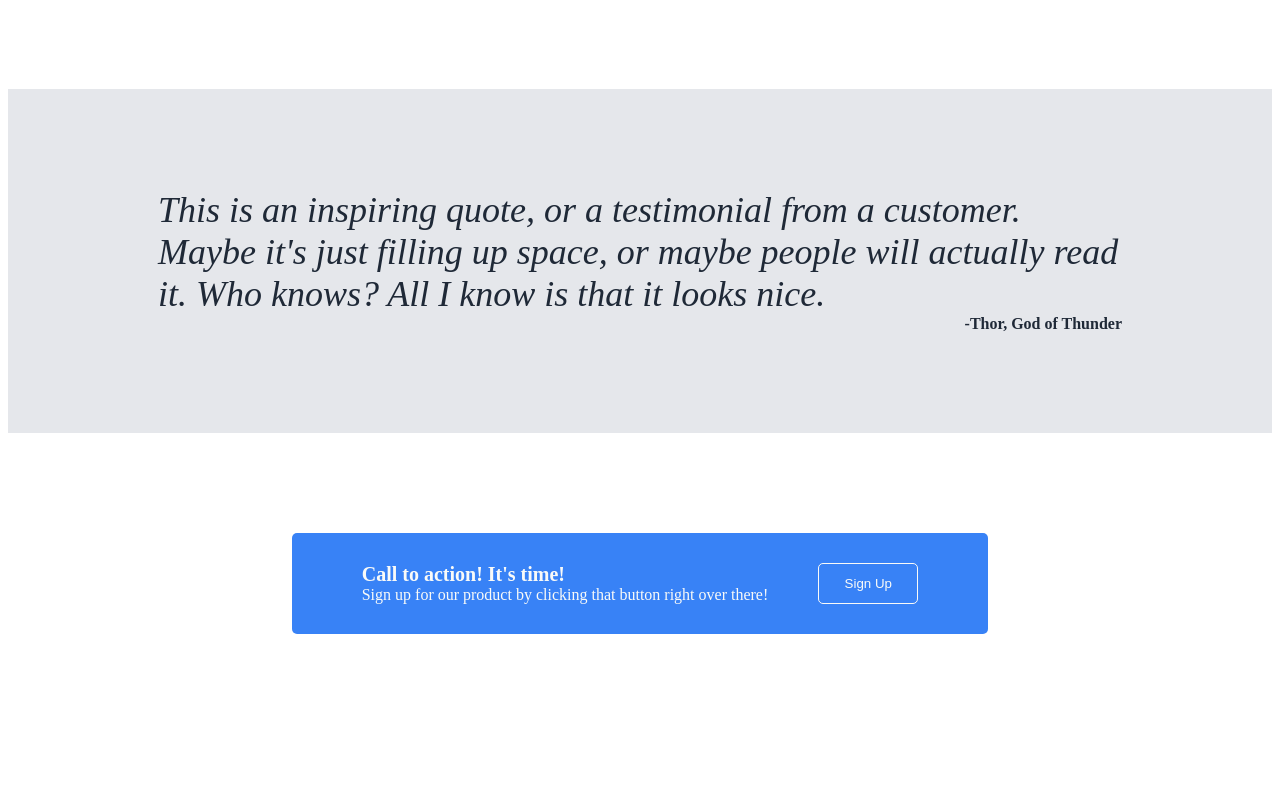
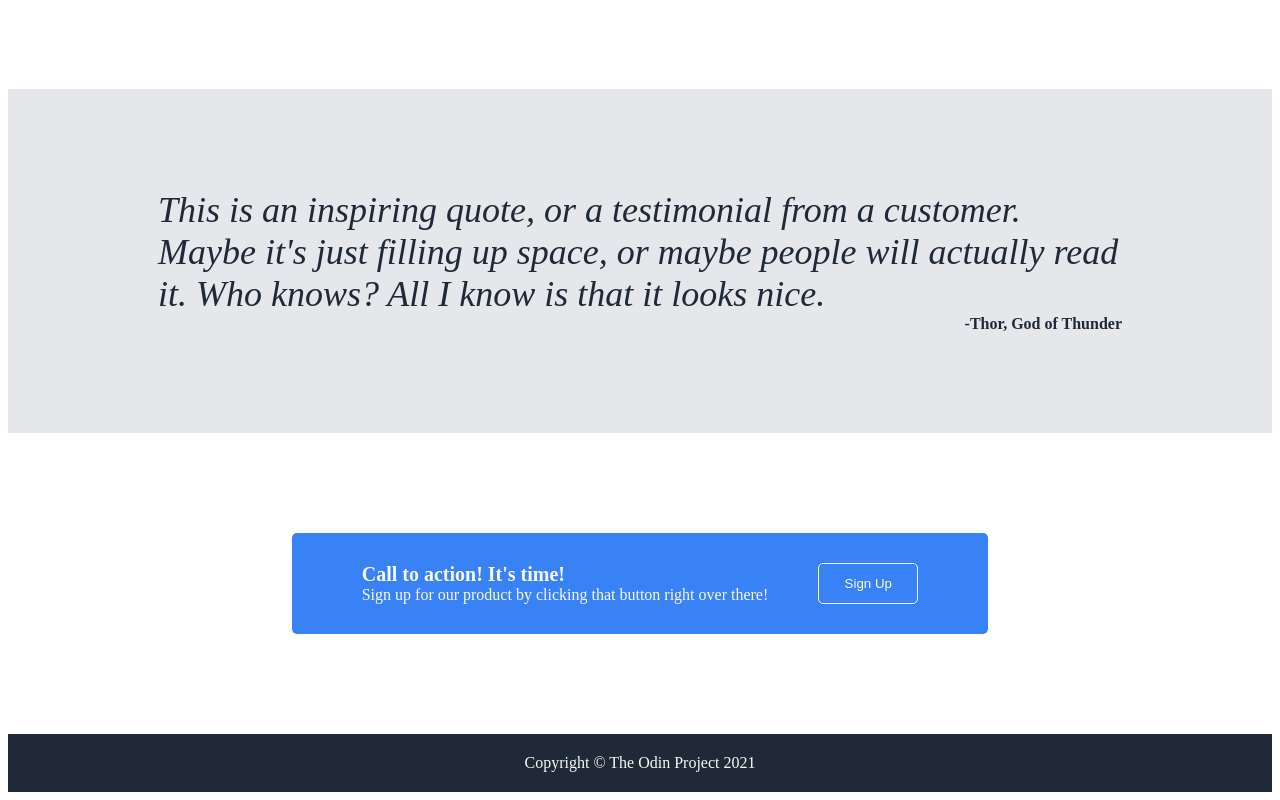
Before and after one commit to jnathanplei/odin-landing-page, a plain HTML site: page index.html in a window 1280 px wide. Shown: the part 726-1526 px from the top of the page. Before the commit the page ends 1468 px from the top, so only its background shows below. Drawn offline with Linux system fonts and the light colour scheme.

Commit message:
finish footer of flex bot html

```diff
--- a/index.html
+++ b/index.html
@@ -73,7 +73,7 @@
     </div>
 
     <div class="footer">
-        <div class="subtext"></div>
+        <div class="subtext">Copyright © The Odin Project 2021</div>
     </div>
 
 </body>
--- a/style.css
+++ b/style.css
@@ -177,3 +177,11 @@ button {
     justify-content: center;
     align-items: center;
 }
+
+.footer {
+    display: flex;
+    justify-content: center;
+    align-items: center;
+    background-color: #1F2937;
+    padding: 20px 0px;
+}
```
